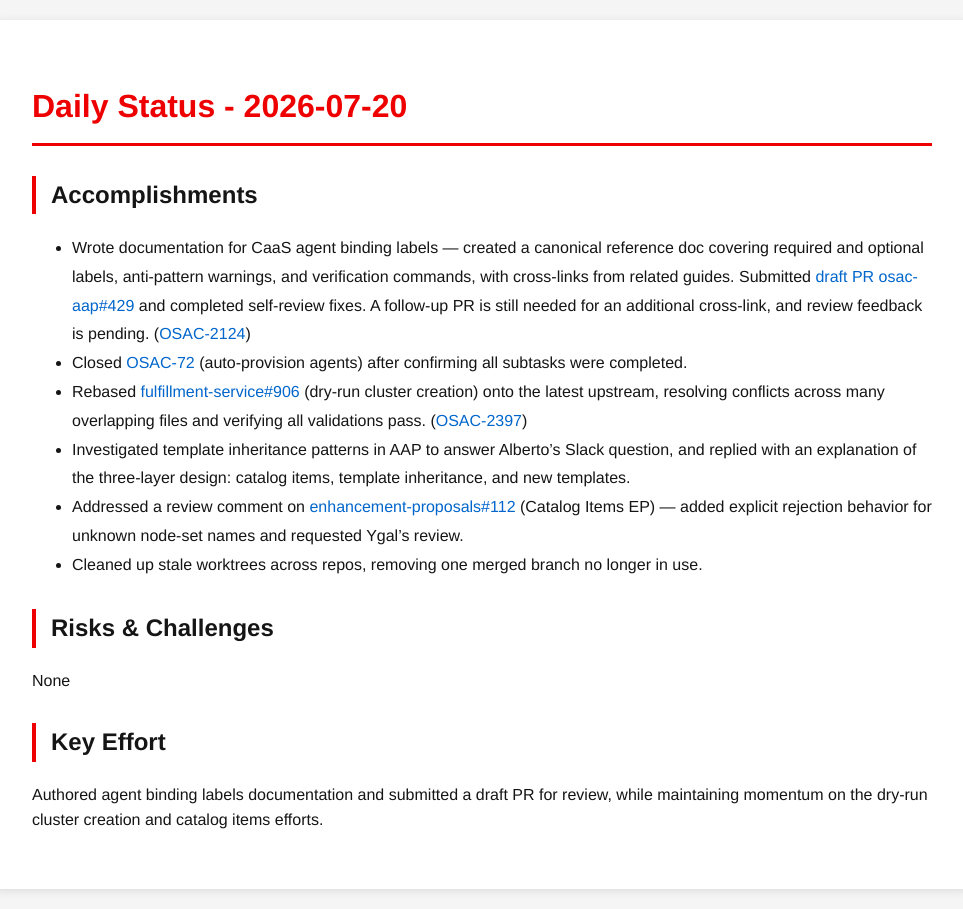
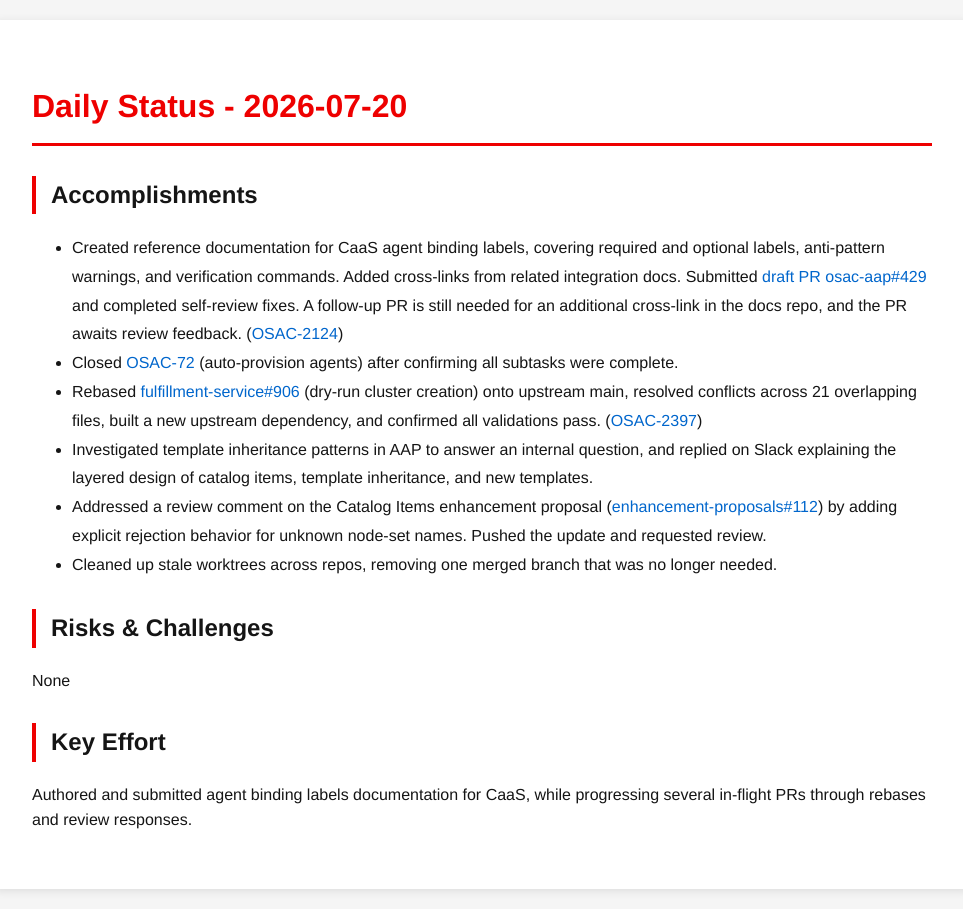
Before and after one commit to tzvatot/daily-status, a Jekyll site: the page built from 2026-07-20.md, in a window 1280 px wide. Shown: the whole page, without its empty margins (158-1121 px from the left). Built offline with Jekyll 4.4.1, drawn with Linux system fonts in a browser that asks for light colours.

Commit message:
Daily status update - 2026-07-20

```diff
--- a/2026-07-20.md
+++ b/2026-07-20.md
@@ -7,15 +7,15 @@
 # Daily Status - 2026-07-20
 
 ## Accomplishments
-- Wrote documentation for CaaS agent binding labels — created a canonical reference doc covering required and optional labels, anti-pattern warnings, and verification commands, with cross-links from related guides. Submitted [draft PR osac-aap#429](https://github.com/osac-project/osac-aap/pull/429) and completed self-review fixes. A follow-up PR is still needed for an additional cross-link, and review feedback is pending. ([OSAC-2124](https://redhat.atlassian.net/browse/OSAC-2124))
-- Closed [OSAC-72](https://redhat.atlassian.net/browse/OSAC-72) (auto-provision agents) after confirming all subtasks were completed.
-- Rebased [fulfillment-service#906](https://github.com/osac-project/fulfillment-service/pull/906) (dry-run cluster creation) onto the latest upstream, resolving conflicts across many overlapping files and verifying all validations pass. ([OSAC-2397](https://redhat.atlassian.net/browse/OSAC-2397))
-- Investigated template inheritance patterns in AAP to answer Alberto's Slack question, and replied with an explanation of the three-layer design: catalog items, template inheritance, and new templates.
-- Addressed a review comment on [enhancement-proposals#112](https://github.com/osac-project/enhancement-proposals/pull/112) (Catalog Items EP) — added explicit rejection behavior for unknown node-set names and requested Ygal's review.
-- Cleaned up stale worktrees across repos, removing one merged branch no longer in use.
+- Created reference documentation for CaaS agent binding labels, covering required and optional labels, anti-pattern warnings, and verification commands. Added cross-links from related integration docs. Submitted [draft PR osac-aap#429](https://github.com/osac-project/osac-aap/pull/429) and completed self-review fixes. A follow-up PR is still needed for an additional cross-link in the docs repo, and the PR awaits review feedback. ([OSAC-2124](https://redhat.atlassian.net/browse/OSAC-2124))
+- Closed [OSAC-72](https://redhat.atlassian.net/browse/OSAC-72) (auto-provision agents) after confirming all subtasks were complete.
+- Rebased [fulfillment-service#906](https://github.com/osac-project/fulfillment-service/pull/906) (dry-run cluster creation) onto upstream main, resolved conflicts across 21 overlapping files, built a new upstream dependency, and confirmed all validations pass. ([OSAC-2397](https://redhat.atlassian.net/browse/OSAC-2397))
+- Investigated template inheritance patterns in AAP to answer an internal question, and replied on Slack explaining the layered design of catalog items, template inheritance, and new templates.
+- Addressed a review comment on the Catalog Items enhancement proposal ([enhancement-proposals#112](https://github.com/osac-project/enhancement-proposals/pull/112)) by adding explicit rejection behavior for unknown node-set names. Pushed the update and requested review.
+- Cleaned up stale worktrees across repos, removing one merged branch that was no longer needed.
 
 ## Risks & Challenges
 None
 
 ## Key Effort
-Authored agent binding labels documentation and submitted a draft PR for review, while maintaining momentum on the dry-run cluster creation and catalog items efforts.
+Authored and submitted agent binding labels documentation for CaaS, while progressing several in-flight PRs through rebases and review responses.
```
